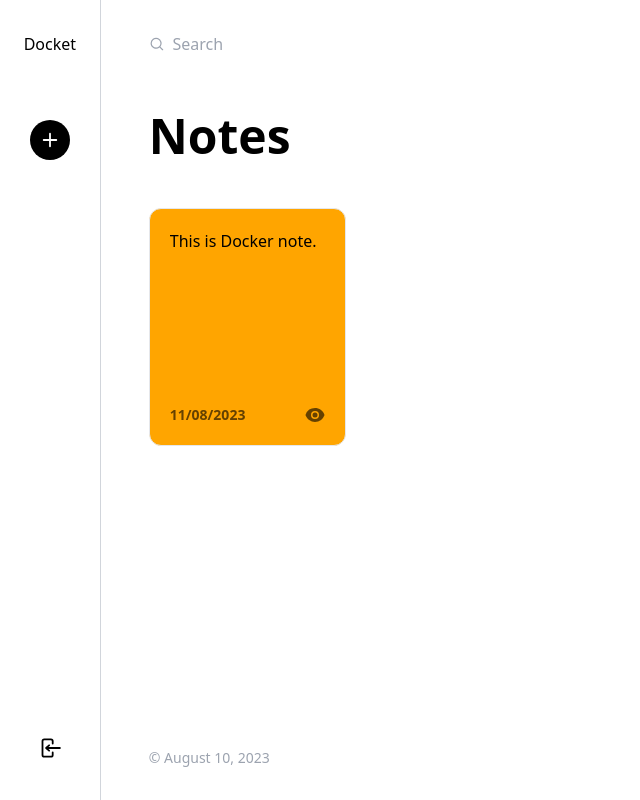
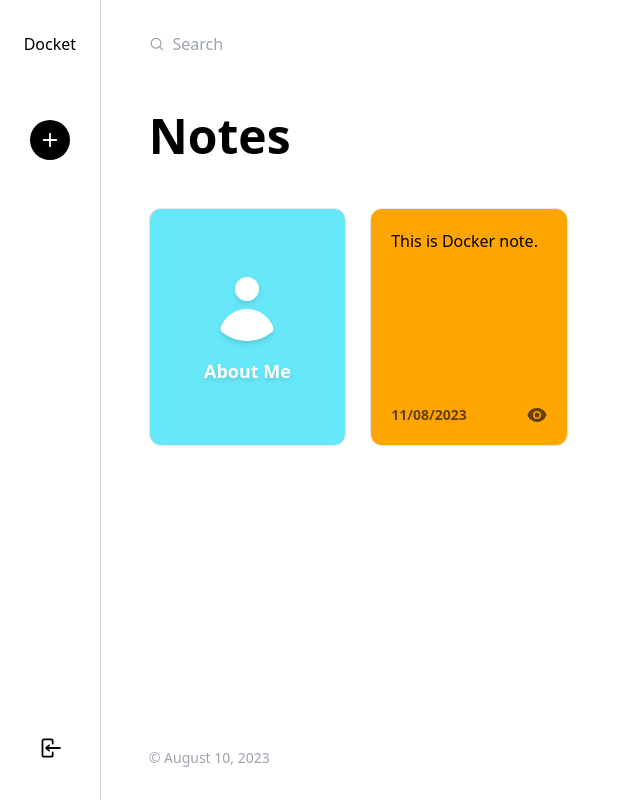
Before and after one commit to AydosJs/docket, a React (Vite) app: page / in a window 1280 px wide. Shown: the whole page, without its empty margins (0-640 px from the left). Built offline with nearby package versions, Linux system fonts and the light colour scheme; what tailwindcss-bg-patterns would draw is missing.

Commit message:
about me card

```diff
--- /dev/null
+++ b/src/components/aboutMeCard/AboutMeCardComponent.tsx
@@ -0,0 +1,20 @@
+export default function AboutMeCardComponent() {
+  return (
+    <div
+      className={`
+      animate-[wiggle_1s_ease-in-out_infinite]
+      bg-cyan-300
+      min-h-[236px] relative flex flex-col items-center justify-center p-5 space-y-8 overflow-hidden border cursor-pointer group rounded-xl`}>
+
+      <div className="z-20 flex flex-col items-center justify-center space-y-2 transition-all duration-300 group-hover:scale-90 drop-shadow-md">
+        <svg xmlns="http://www.w3.org/2000/svg" viewBox="0 0 20 20" fill="currentColor" className="w-20 h-20 text-white border-separate">
+          <path d="M10 8a3 3 0 100-6 3 3 0 000 6zM3.465 14.493a1.23 1.23 0 00.41 1.412A9.957 9.957 0 0010 18c2.31 0 4.438-.784 6.131-2.1.43-.333.604-.903.408-1.41a7.002 7.002 0 00-13.074.003z" />
+        </svg>
+        <p className="text-lg font-semibold text-white transition-all ">
+          About Me
+        </p>
+      </div>
+
+    </div>
+  )
+}
--- a/src/containers/notes/NotestContainer.tsx
+++ b/src/containers/notes/NotestContainer.tsx
@@ -2,6 +2,7 @@ import { useEffect, useState } from "react";
 import NoteComponent from "../../components/NoteComponent";
 import { Note, noteSelector } from "../../store/notes/noteSlice";
 import { useAppSelector } from "../../store/hooks";
+import AboutMeCardComponent from "../../components/aboutMeCard/AboutMeCardComponent";
 
 export default function NotestContainer() {
   const [notes, setNotes] = useState<Array<Note>>([])
@@ -23,11 +24,13 @@ export default function NotestContainer() {
       </h1>
 
       <div className="grid grid-cols-5 gap-6 place-items-stretch">
+        <AboutMeCardComponent />
+
         {notes?.length !== 0 && notes.map((note: Note) => (
           <NoteComponent note={note} key={note?.id} />
         ))}
       </div>
 
-    </div>
+    </div >
   )
 }
```
Also changed, not shown: src/components/aboutMeCard/style.css (added, +17 -0 lines).
